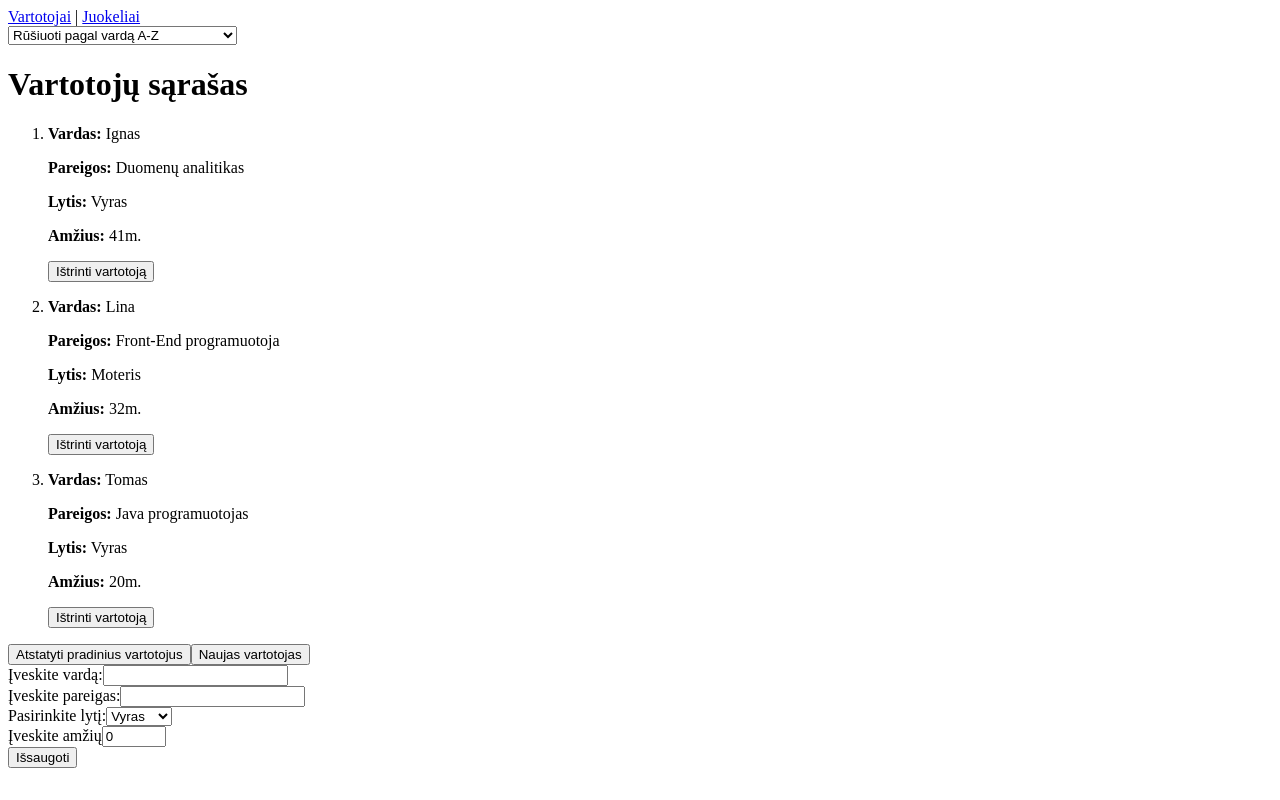
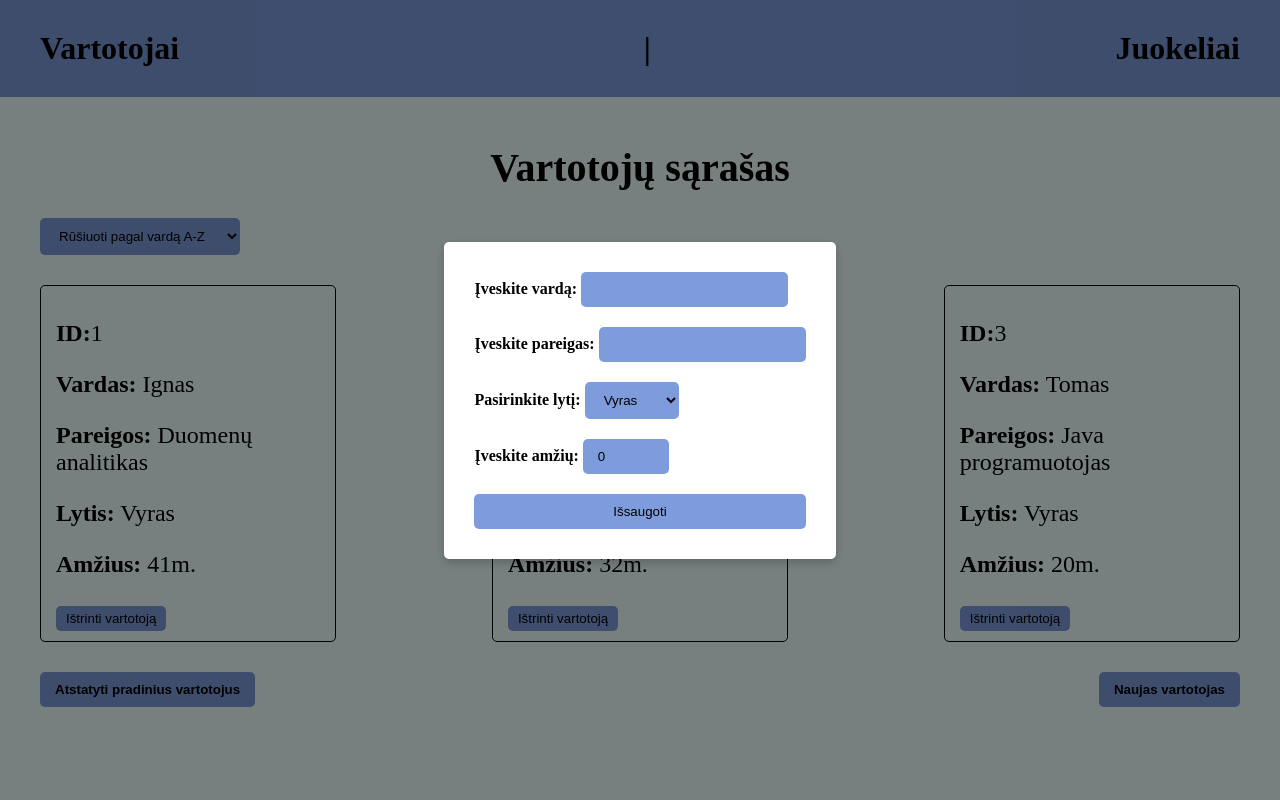
Before and after one commit to zanetarackeviciute/react-ts-task, a React (Vite) app: page / in a window 1280 px wide. Both pictures are taken after a click on the button "Naujas vartotojas". Built offline with nearby package versions, Linux system fonts and the light colour scheme.

Commit message:
Add styles for users page

```diff
--- /dev/null
+++ b/index.css
@@ -0,0 +1,5 @@
+body, html {
+    margin: 0;
+    padding: 0;
+    background-color: azure;
+}
--- a/index.html
+++ b/index.html
@@ -5,6 +5,7 @@
     <link rel="icon" type="image/svg+xml" href="/vite.svg" />
     <meta name="viewport" content="width=device-width, initial-scale=1.0" />
     <title>react - typescript task</title>
+    <link rel="stylesheet" href="index.css">
   </head>
   <body>
     <div id="root"></div>
--- a/src/App.tsx
+++ b/src/App.tsx
@@ -1,4 +1,4 @@
-import {BrowserRouter, Routes, Route, Link} from 'react-router-dom'
+import {BrowserRouter, Routes, Route} from 'react-router-dom'
 import MainLayout from './layouts/MainLayout'
 import Jokes from './pages/Jokes'
 import UsersPage from './pages/UsersPage'
--- /dev/null
+++ b/src/layouts/MainLayout.module.css
@@ -0,0 +1,24 @@
+
+nav {
+    margin: 0;
+    padding: 30px 40px;
+    background-color: rgb(126, 156, 220);
+    display: flex;
+    flex-direction: row;
+    justify-content: space-between;
+}
+
+.link {
+    font-size: 32px;
+    text-decoration: none;
+    color: black;
+    font-weight: 700;
+}
+
+.link:hover {
+    color: rgb(49, 48, 48);
+}
+
+strong {
+    font-size: 32px;
+}
--- a/src/layouts/MainLayout.tsx
+++ b/src/layouts/MainLayout.tsx
@@ -1,11 +1,13 @@
 import { Outlet, Link } from "react-router-dom"
+import styles from './MainLayout.module.css'
+
 const MainLayout = () => {
   	return (
     	<div>
         	<nav>
-            <Link to='/users'>Vartotojai</Link> | <Link to='/jokes'>Juokeliai</Link>
+            	<Link to='/users' className={styles.link}>Vartotojai</Link> <strong>|</strong> <Link to='/jokes' className={styles.link}>Juokeliai</Link>
         	</nav>
-        <Outlet />
+        	<Outlet/>
     	</div>
   	)
 }
--- a/src/main.tsx
+++ b/src/main.tsx
@@ -3,7 +3,7 @@ import { createRoot } from 'react-dom/client'
 import App from './App.tsx'
 
 createRoot(document.getElementById('root')!).render(
-  <StrictMode>
-    <App />
-  </StrictMode>,
+    <StrictMode>
+        <App />
+    </StrictMode>,
 )
--- a/src/pages/Jokes.tsx
+++ b/src/pages/Jokes.tsx
@@ -1,4 +1,5 @@
 import { useState, useEffect } from "react"
+import styles from './Jokes.module.css'
 const Jokes = () => {
 
     interface Jokes {
--- /dev/null
+++ b/src/pages/UsersPage.module.css
@@ -0,0 +1,147 @@
+.container {
+    padding: 20px 0;
+    margin: 0 40px;
+    display: flex;
+    flex-direction: column;
+}
+
+h1 {
+    text-align: center;
+    font-size: 40px
+}
+
+.orderByName {
+    max-width: 200px;
+    width: 100%;
+    padding: 10px 15px;
+    background-color: rgb(126, 156, 220);
+    cursor: pointer;
+    border: none;
+    border-radius: 5px;
+}
+
+.orderByName:hover {
+    background-color: rgb(62, 83, 128);
+    color: whitesmoke;
+}
+
+.list {
+    list-style-type: none;
+    display: flex;
+    gap: 20px;
+    flex-wrap: wrap;
+    justify-content: space-between;
+    padding: 0;
+    margin: 30px 0;
+}
+
+.list li {
+    border-radius: 5px;
+    border: 1px solid black;
+    width: calc((100% - 15px) / 4);
+    font-size: clamp(20px, 2vw, 24px);
+    box-sizing: border-box;
+    padding: 10px 15px;
+}
+
+@media only screen and (max-width: 667px) {
+    .list li {
+        padding: 10px 5px;
+        width: calc((100% - 20px) / 3);
+        font-size: clamp(14px, 2vw, 20px);
+    }
+    .list li strong {
+        font-size: clamp(14px, 2vw, 20px);
+    }
+}
+
+.list li p {
+    width: fit-content;
+}
+
+.list li p strong {
+    font-size: clamp(20px, 2vw, 24px);
+}
+
+.list li button {
+    padding: 5px 10px;
+    background-color: rgb(126, 156, 220);
+    cursor: pointer;
+    border: none;
+    border-radius: 5px;
+}
+
+.list li button:hover {
+    background-color: rgb(62, 83, 128);
+    color: whitesmoke;
+}
+
+.buttons {
+    display: flex;
+    justify-content: space-between;
+}
+
+.buttons .reset,
+.buttons .new {
+    padding: 10px 15px;
+    background-color: rgb(126, 156, 220);
+    cursor: pointer;
+    border: none;
+    border-radius: 5px;
+    font-weight: bold;
+}
+
+.buttons .reset:hover,
+.buttons .new:hover {
+    background-color: rgb(62, 83, 128);
+    color: whitesmoke;
+}
+
+.blockOver {
+    position: fixed;
+    top: 0;
+    left: 0;
+    width: 100%;
+    height: 100%;
+    background-color: rgba(0, 0, 0, 0.5);
+    display: flex;
+    justify-content: center;
+    align-items: center;
+    z-index: 1000;
+}
+
+.box {
+    background-color: #fff;
+    padding: 30px;
+    border-radius: 5px;
+    box-shadow: 0 4px 10px rgba(0,0,0,0.2);
+    min-width: 300px;
+    max-width: 90%;
+}
+
+.form {
+    display: flex;
+    flex-direction: column;
+    gap: 20px;
+}
+
+.form .saveUser {
+    padding: 10px 15px;
+    background-color: rgb(126, 156, 220);
+    cursor: pointer;
+    border: none;
+    border-radius: 5px;
+}
+
+.form input,
+.form .gender {
+    padding: 10px 15px;
+    background-color: rgb(126, 156, 220);
+    cursor: pointer;
+    border: none;
+    border-radius: 5px;
+}
+
+.form label {
+    font-weight: bold;
+}
--- a/src/pages/UsersPage.tsx
+++ b/src/pages/UsersPage.tsx
@@ -1,4 +1,5 @@
 import { useEffect, useState } from "react"
+import styles from './UsersPage.module.css'
 
 const UsersPage = () => {
     interface User {
@@ -125,18 +126,19 @@ const UsersPage = () => {
     }
     }, [sortOrder])
     return (
-        <div>
-            <select name="orderByName" id="orderByName" value={sortOrder} onChange={(event) => setSortOrder(event.target.value)}>
+        <div className={styles.container}>
+            <h1>Vartotojų sąrašas</h1>
+            <select name="orderByName" id="orderByName" className={styles.orderByName} value={sortOrder} onChange={(event) => setSortOrder(event.target.value)}>
                 <option value="a-z">Rūšiuoti pagal vardą A-Z</option>
                 <option value="z-a">Rūšiuoti pagal vardą Z-A</option>
                 <option value="age-up">Rūšiuoti pagal amžių (didėjančiai)</option>
                 <option value="age-down">Rūšiuoti pagal amžių (mažėjančiai)</option>
             </select>
-            <h1>Vartotojų sąrašas</h1>
-            <ol>
+            <ul className={styles.list}>
                     {
                         users.map((user) => {
                             return <li key={user.id}>
+                                <p><strong>ID:</strong>{user.id}</p>
                                 <p><strong>Vardas:</strong> {user.name}</p>
                                 <p><strong>Pareigos:</strong> {user.position}</p>
                                 <p><strong>Lytis:</strong> {user.gender}</p>
@@ -145,34 +147,39 @@ const UsersPage = () => {
                             </li>
                         })
                     }
-            </ol>
-            <button onClick={handlerResetUsers}>Atstatyti pradinius vartotojus</button>
-            <button onClick={handlerNewUser}>Naujas vartotojas</button>
-
+            </ul>
+            <div className={styles.buttons}>
+                <button onClick={handlerResetUsers} className={styles.reset}>Atstatyti pradinius vartotojus</button>
+                <button onClick={handlerNewUser} className={styles.new}>Naujas vartotojas</button>
+            </div>
             {
                 showForm && (
-                <form onSubmit={submitHandlerNewUser}>
+                    <div className={styles.blockOver}>
+                        <div className={styles.box}>
+                <form onSubmit={submitHandlerNewUser} className={styles.form}>
                     <div>
-                        <label htmlFor="name">Įveskite vardą:</label>
+                        <label htmlFor="name">Įveskite vardą: </label>
                         <input type="text" id="name" value={name} onChange={(event) => setName(event.target.value)}/>
                     </div>
                     <div>
-                        <label htmlFor="position">Įveskite pareigas:</label>
+                        <label htmlFor="position">Įveskite pareigas: </label>
                         <input type="string" id="position" value={position} onChange={(event) => setPosition(event.target.value)}/>
                     </div>
                     <div>
-                        <label htmlFor="gender">Pasirinkite lytį:</label>
-                        <select name="gender" id="gender" value={gender} onChange={(event) => setGender(event.target.value)}>
+                        <label htmlFor="gender">Pasirinkite lytį: </label>
+                        <select name="gender" id="gender" className={styles.gender} value={gender} onChange={(event) => setGender(event.target.value)}>
                             <option value="man">Vyras</option>
                             <option value="woman">Moteris</option>
                         </select>
                     </div>
                     <div>
-                        <label htmlFor="age">Įveskite amžių</label>
-                        <input type="number" id="age" min='16' max='100' value={age} onChange={(event) => setAge(event.target.valueAsNumber)}/>
+                        <label htmlFor="age">Įveskite amžių: </label>
+                        <input type="number" id="age" className={styles.age} min='16' max='100' value={age} onChange={(event) => setAge(event.target.valueAsNumber)}/>
                     </div>
-                    <button type="submit">Išsaugoti</button>
+                    <button type="submit" className={styles.saveUser}>Išsaugoti</button>
                 </form>
+                    </div>
+                </div>
                 )
             }
         </div>
```
Also changed, not shown: src/pages/Jokes.module.css (added). Lines whose indentation alone changed are shown as unchanged.
